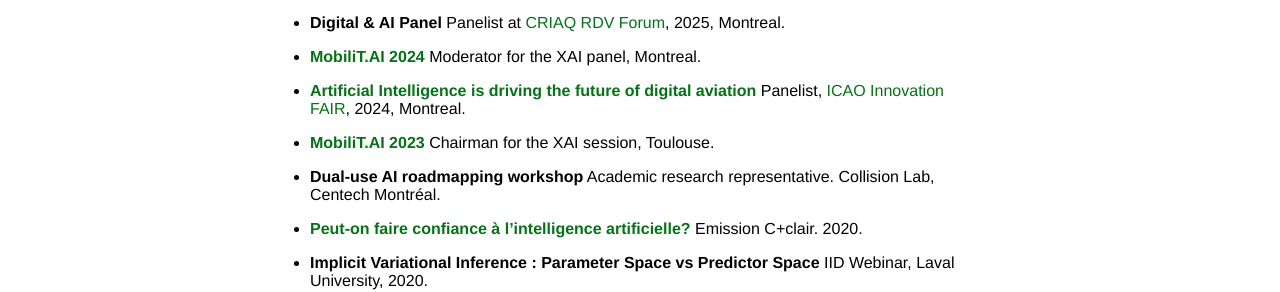
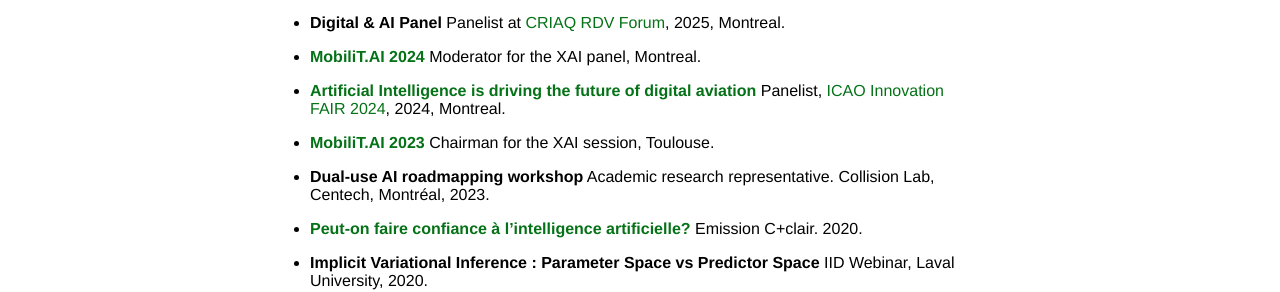
Before and after one commit to yannpequignot/yannpequignot.github.io, a Jekyll site: the page built from talks.md, in a window 1280 px wide. Shown: the part 228-520 px from the top of the page. Built offline with Jekyll 4.4.1, drawn with Linux system fonts in a browser that asks for light colours; nearby versions of some CDN libraries.

Commit message:
fix links talks

```diff
--- a/talks.md
+++ b/talks.md
@@ -15,15 +15,15 @@
   Moderator for the XAI panel, Montreal.
 
 - **[Artificial Intelligence is driving the future of digital aviation](https://www.icao.tv/videos/if2024-artificial-intelligence-is-driving-the-future-of-digital-aviation)**
-  Panelist, [ICAO Innovation FAIR](https://www.mobilit.ai/en/mobilit-ai-2024/), 2024, Montreal.
+  Panelist, [ICAO Innovation FAIR 2024](https://www.mobilit.ai/en/mobilit-ai-2024/), 2024, Montreal.
 
 - **[MobiliT.AI 2023](https://www.mobilit.ai/en/mobilit-ai-2024/)**
   Chairman for the XAI session, Toulouse.
 
 - **Dual-use AI roadmapping workshop**
-  Academic research representative. Collision Lab, Centech Montréal.
+  Academic research representative. Collision Lab, Centech, Montréal, 2023.
 
-- **[Peut-on faire confiance à l'intelligence artificielle?](https://www.cscience.ca/emission-cclair-peut-on-faire-confiance-a-lintelligence-artificielle/)**
+- **[Peut-on faire confiance à l'intelligence artificielle?](https://www.youtube.com/watch?v=MDtWrvhBplQ)**
   Emission C+clair. 2020.
 
 - **Implicit Variational Inference : Parameter Space vs Predictor Space**
```
